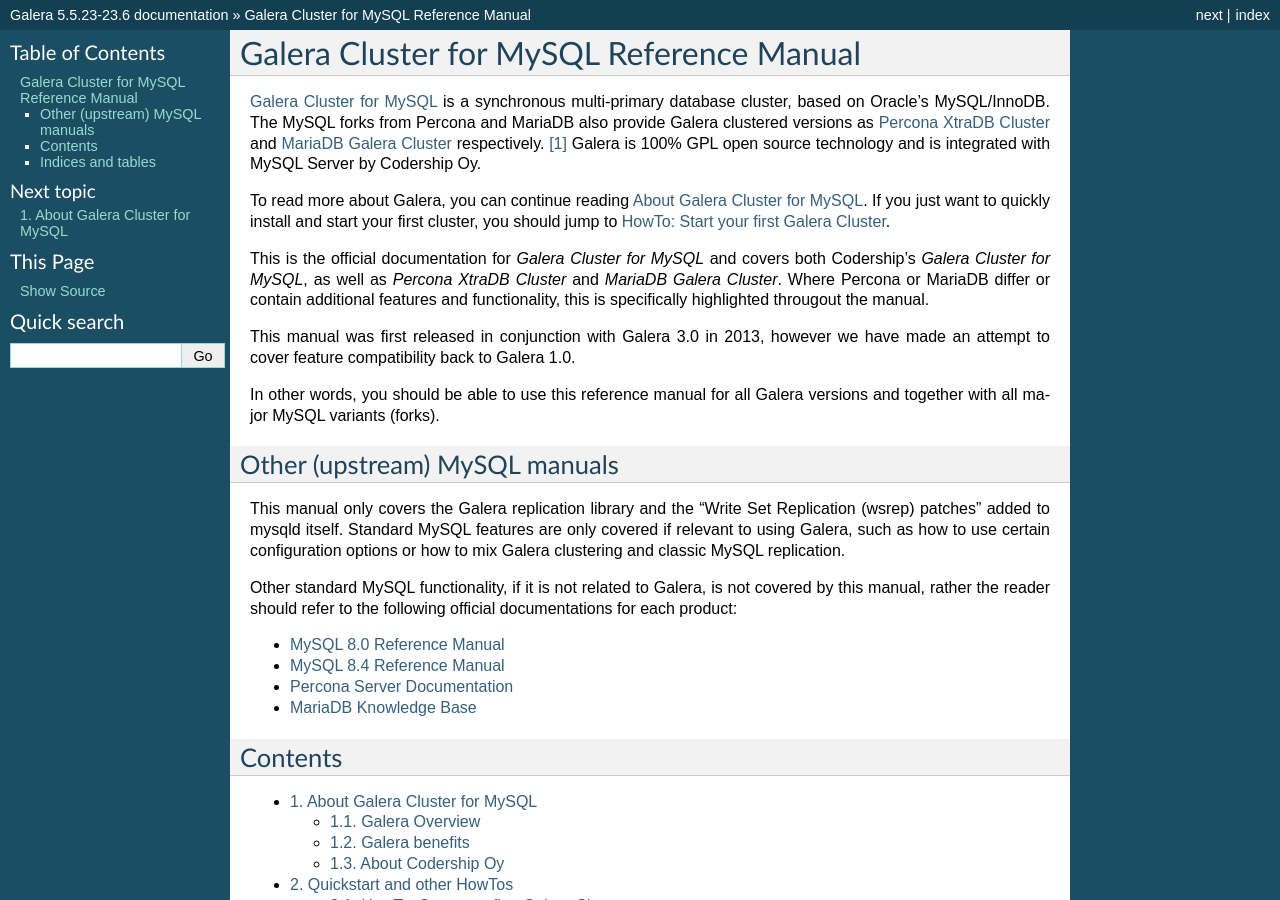
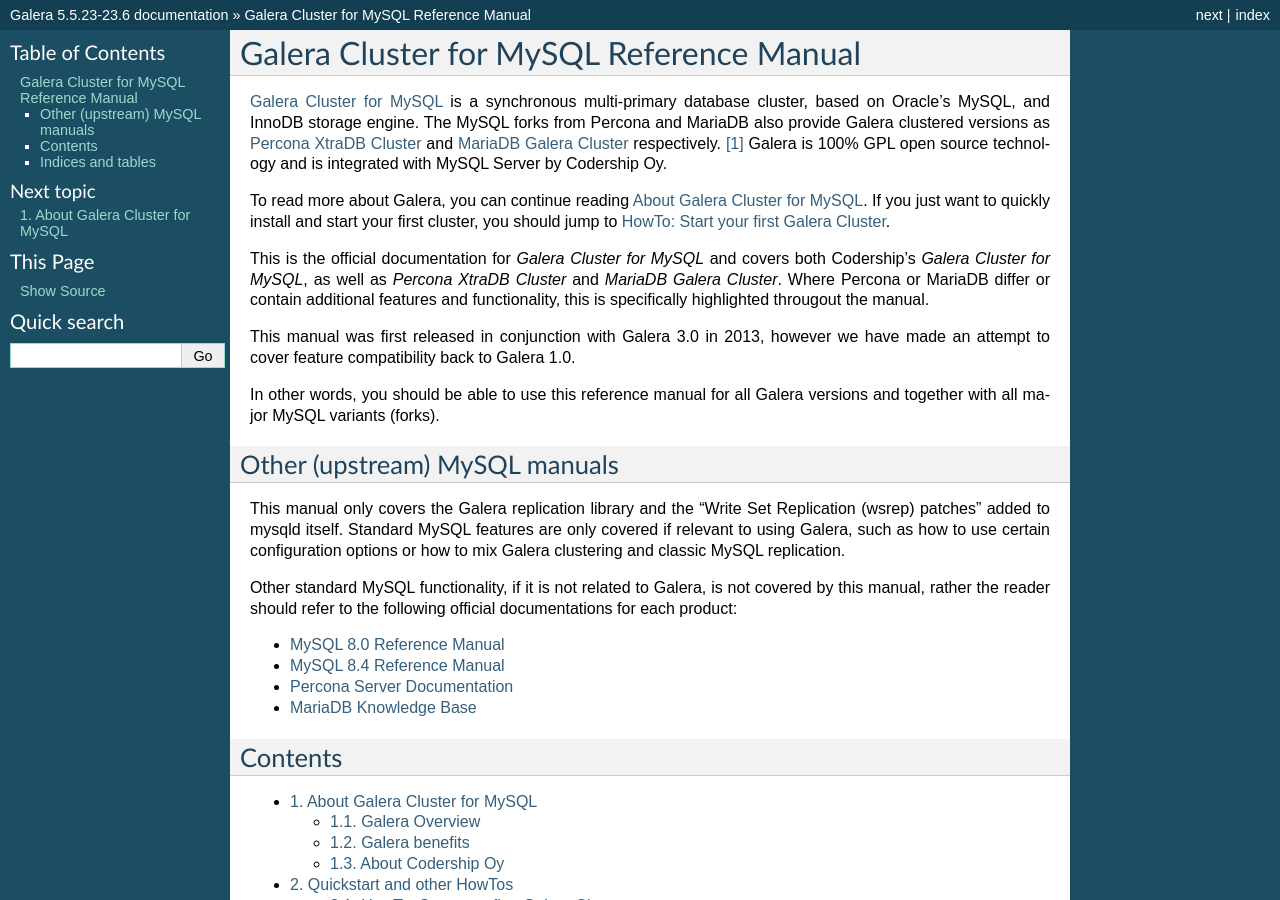
Before and after one commit to codership/documentation, a Sphinx documentation site: the page built from galeracluster/pasture/source/index.rst, in a window 1280 px wide and 900 px high. Built offline with Sphinx 7.4.7, drawn with Linux system fonts in a browser that asks for light colours; formulas are drawn with MathJax 3.

Commit message:
Update index.rst

```diff
--- a/galeracluster/pasture/source/index.rst
+++ b/galeracluster/pasture/source/index.rst
@@ -7,7 +7,7 @@ Galera Cluster for MySQL Reference Manual
 =========================================
 
 `Galera Cluster for MySQL <http://www.codership.com/content/using-galera-cluster>`_
-is a synchronous multi-primary database cluster, based on Oracle's MySQL/InnoDB.
+is a synchronous multi-primary database cluster, based on Oracle's MySQL, and InnoDB storage engine.
 The MySQL forks from Percona and MariaDB also provide Galera clustered versions
 as `Percona XtraDB Cluster <http://www.percona.com/software/percona-xtradb-cluster>`_
 and `MariaDB Galera Cluster <https://downloads.mariadb.org/mariadb-galera/>`_
```
